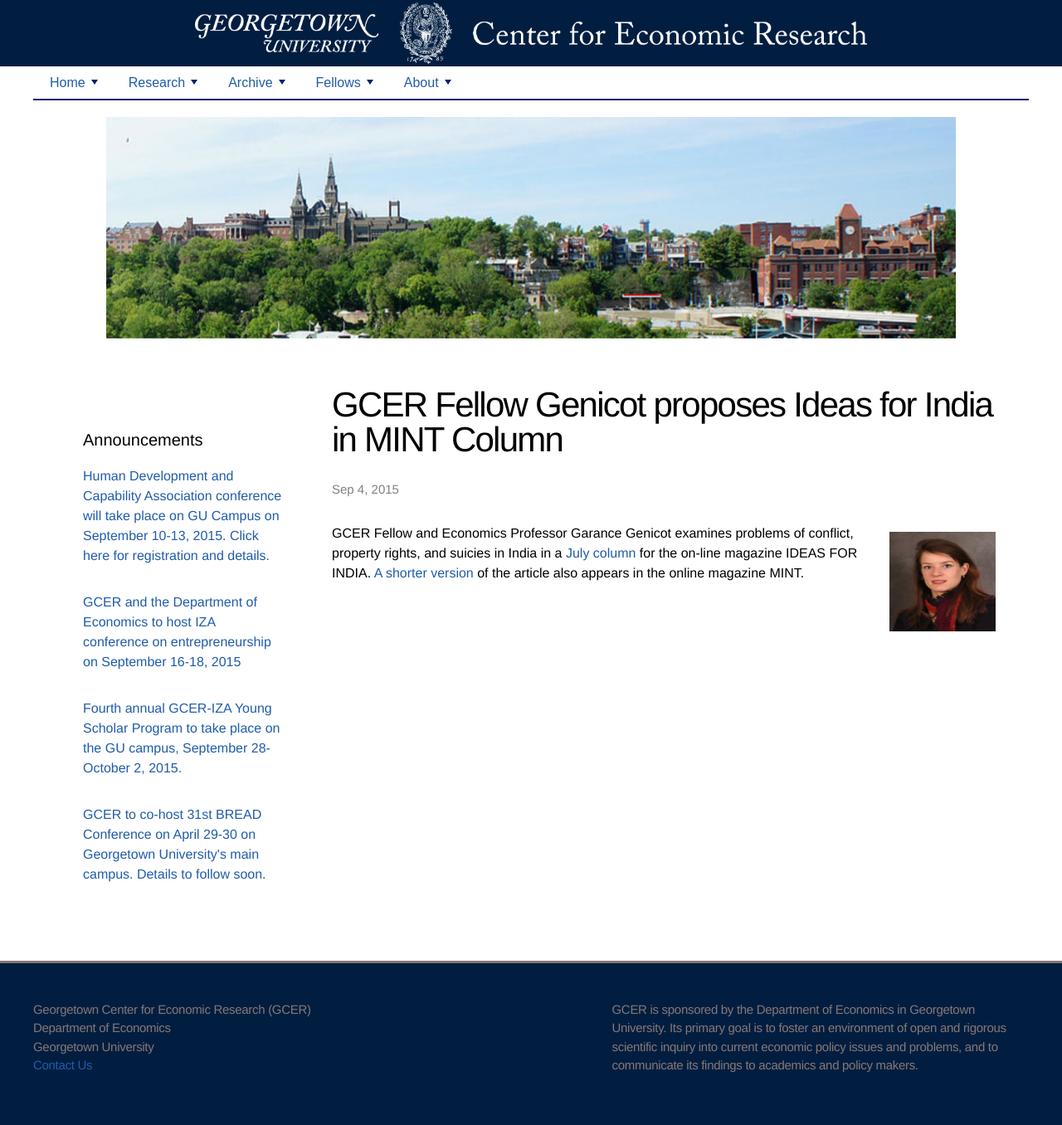
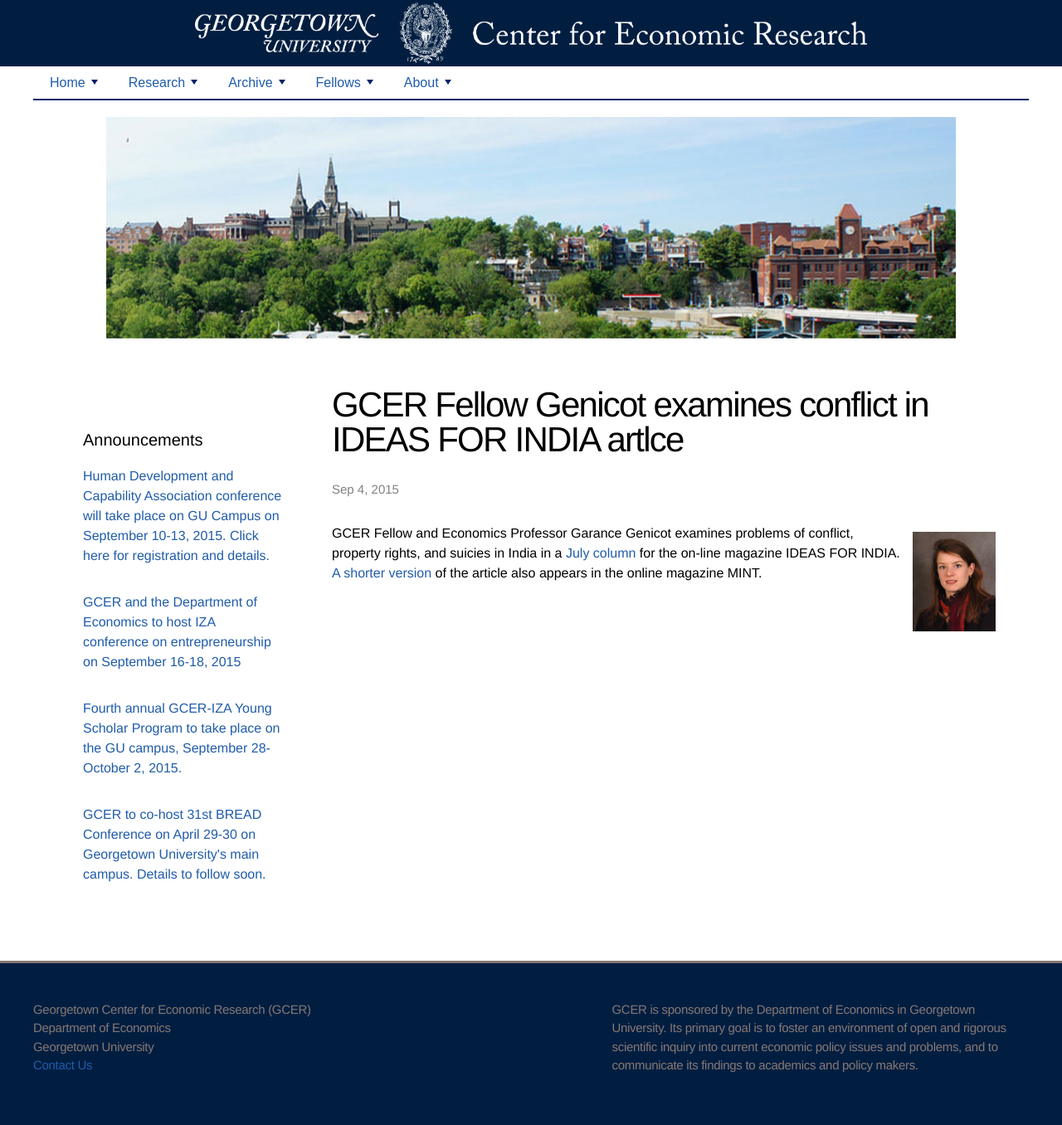
Before and after one commit to georgetown-econ/gcer, a Jekyll site: the page built from _posts/2015-09-04-Garance-Genicot-new-column.html, in a window 1280 px wide. Shown: the whole page at 83% size. Built offline with Jekyll 4.4.1, drawn with Linux system fonts in a browser that asks for light colours.

Commit message:
Updated 2015-09-04-Garance-Genicot-new-column.html

```diff
--- a/_posts/2015-09-04-Garance-Genicot-new-column.html
+++ b/_posts/2015-09-04-Garance-Genicot-new-column.html
@@ -1,12 +1,12 @@
 ---
 layout: post
-title: GCER Fellow Genicot proposes Ideas for India in MINT Column
+title: GCER Fellow Genicot examines conflict in IDEAS FOR INDIA artlce
 date: "2015-09-04 00:00:00 +UTC"
 published: true
 ---
 
 
 
-<img style="float: right; width: 128px; height: 120px; margin: 10px;" src="{{ site.baseurl }}/assets/images/staff/genicot.jpg" />
+<img style="float: right; width: 100px; height: 120px; margin: 10px;" src="{{ site.baseurl }}/assets/images/staff/genicot.jpg" />
 <p> GCER Fellow and Economics Professor Garance Genicot examines problems of conflict, property rights, and suicies in India in a
 <a href="http://www.ideasforindia.in/article.aspx?article_id=1476">July column</a> for the on-line magazine IDEAS FOR INDIA. <a href="http://www.livemint.com/Opinion/vKW8GLkI1NbYWV1mB3dtXK/Property-rights-household-conflict-and-suicide-in-India.html">A shorter version </a> of the article also appears in the online magazine MINT. </p>
```
